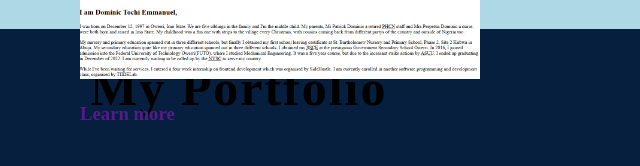
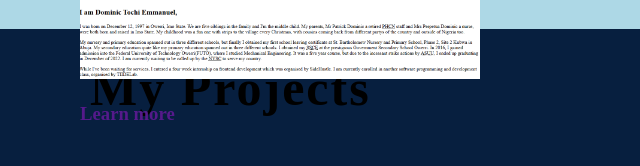
Before and after one commit to Dtel1997/My-Portfolio-Website, a plain HTML site: page My Portfolio Website/index.html in a window 1280 px wide. Shown: the part 1571-1737 px from the top of the page, 0-640 px from the left. Drawn offline with Linux system fonts and the light colour scheme.

Commit message:
Update index.html

```diff
--- a/My Portfolio Website/index.html
+++ b/My Portfolio Website/index.html
@@ -76,7 +76,7 @@
     </div>
 
     <div id="portfolio">
-        <h1>My Portfolio</h1>
+        <h1>My Projects</h1>
 
         <section class="project1">
             <img src="./Assets/project 1.png" alt="project 1">
```
